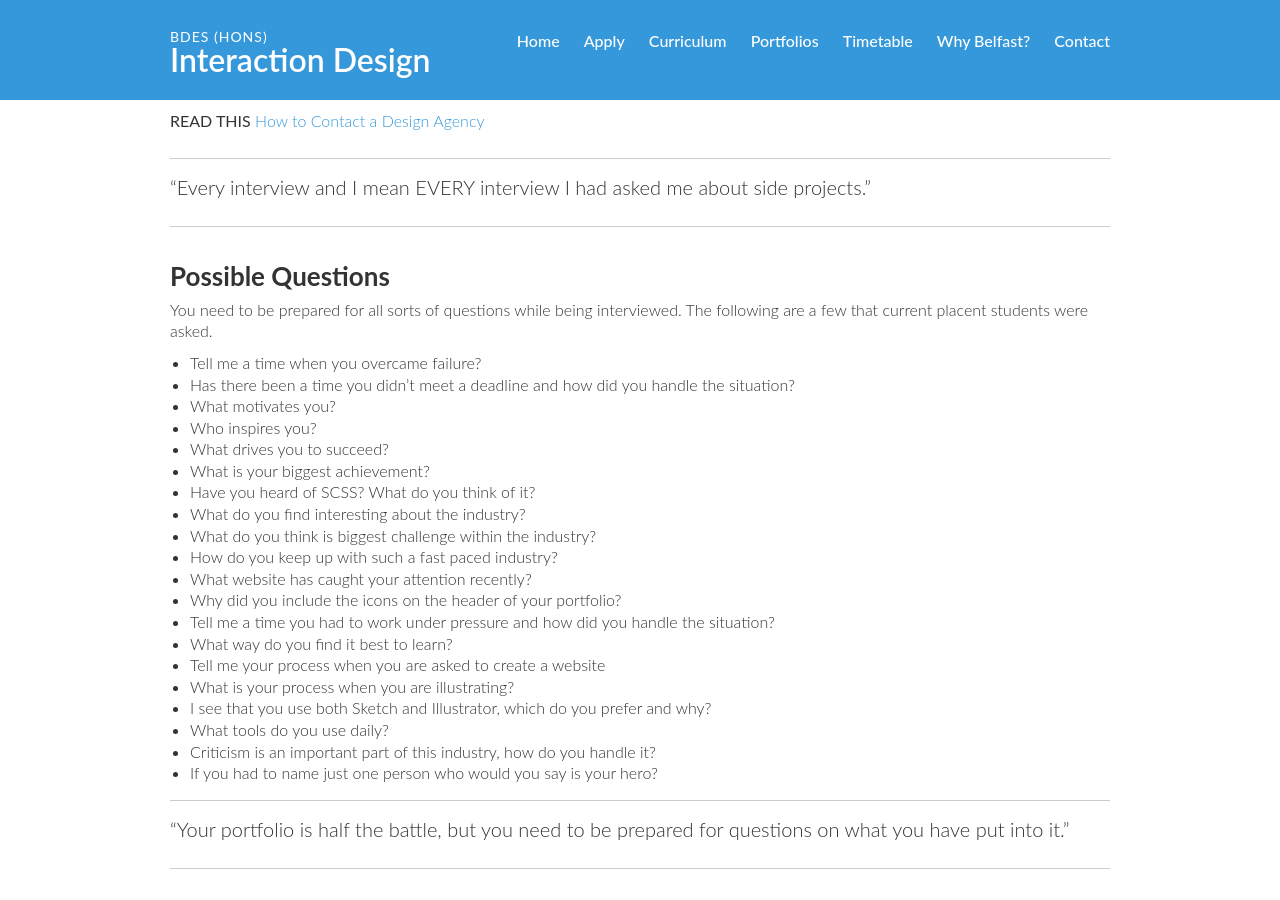
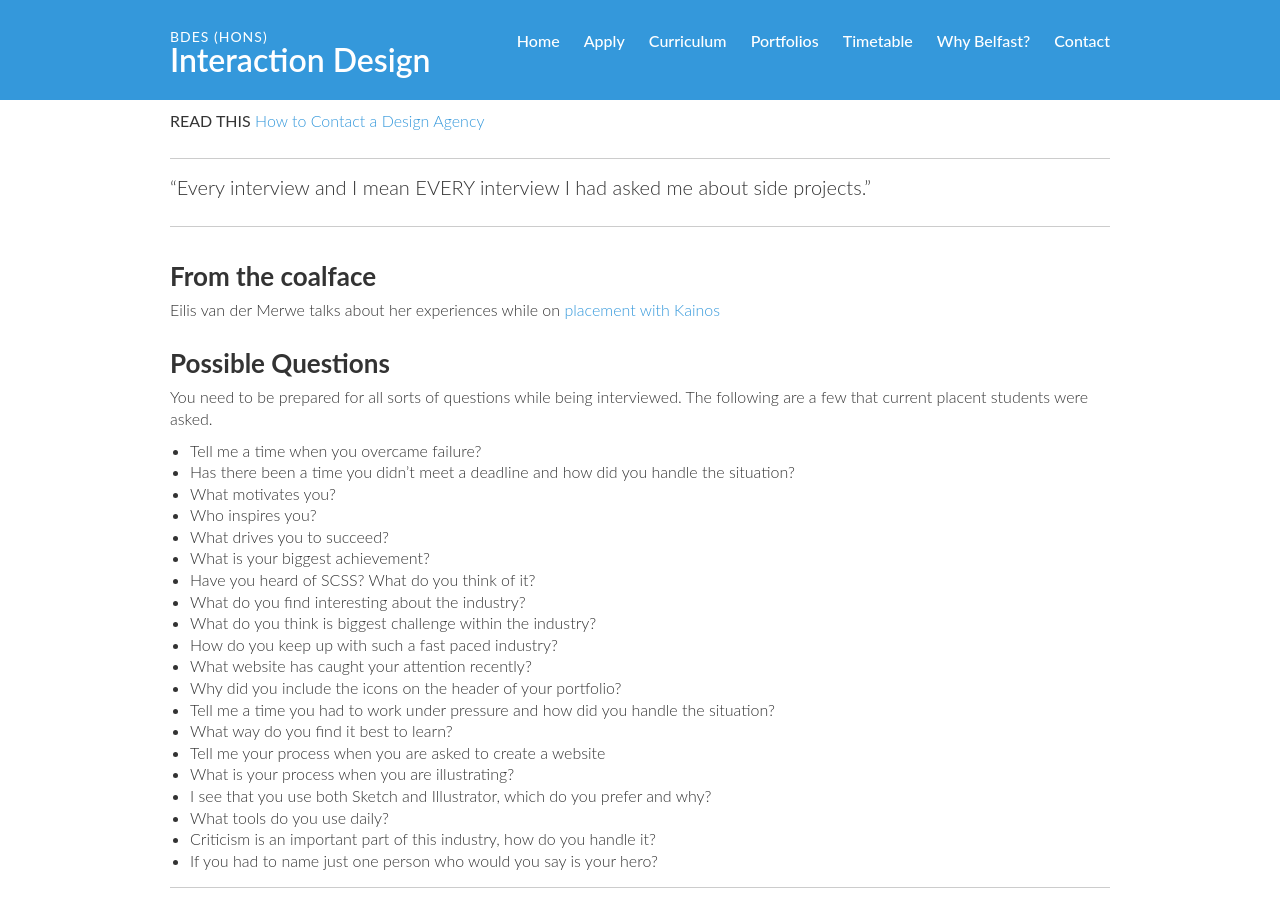
Before and after one commit to ixdbelfast/ixdbelfast.github.io, a Jekyll site: the page built from modules/IXD306/IXD306.md, in a window 1280 px wide and 900 px high, scrolled down 1204 px. Built offline with Jekyll 4.4.1, drawn with Linux system fonts in a browser that asks for light colours; our own code applies the rules of GitHub Pages for plain Markdown files.

Commit message:
updates module content

```diff
--- a/modules/IXD306/IXD306.md
+++ b/modules/IXD306/IXD306.md
@@ -37,6 +37,10 @@ Preparation is everything, research the companies you are interested in and the
 
 ---
 
+## From the coalface
+Eilis van der Merwe talks about her experiences while on [placement with Kainos](https://www.kainos.com/year-ux-design/)
+
+
 ## Possible Questions
 You need to be prepared for all sorts of questions while being interviewed. The following are a few that current placent students were asked.
 
```
Also changed, not shown: modules/IXD303/IXD303-Deliverables.md (+3 -3 lines), modules/IXD303/IXD303.md (+5 -5 lines).
